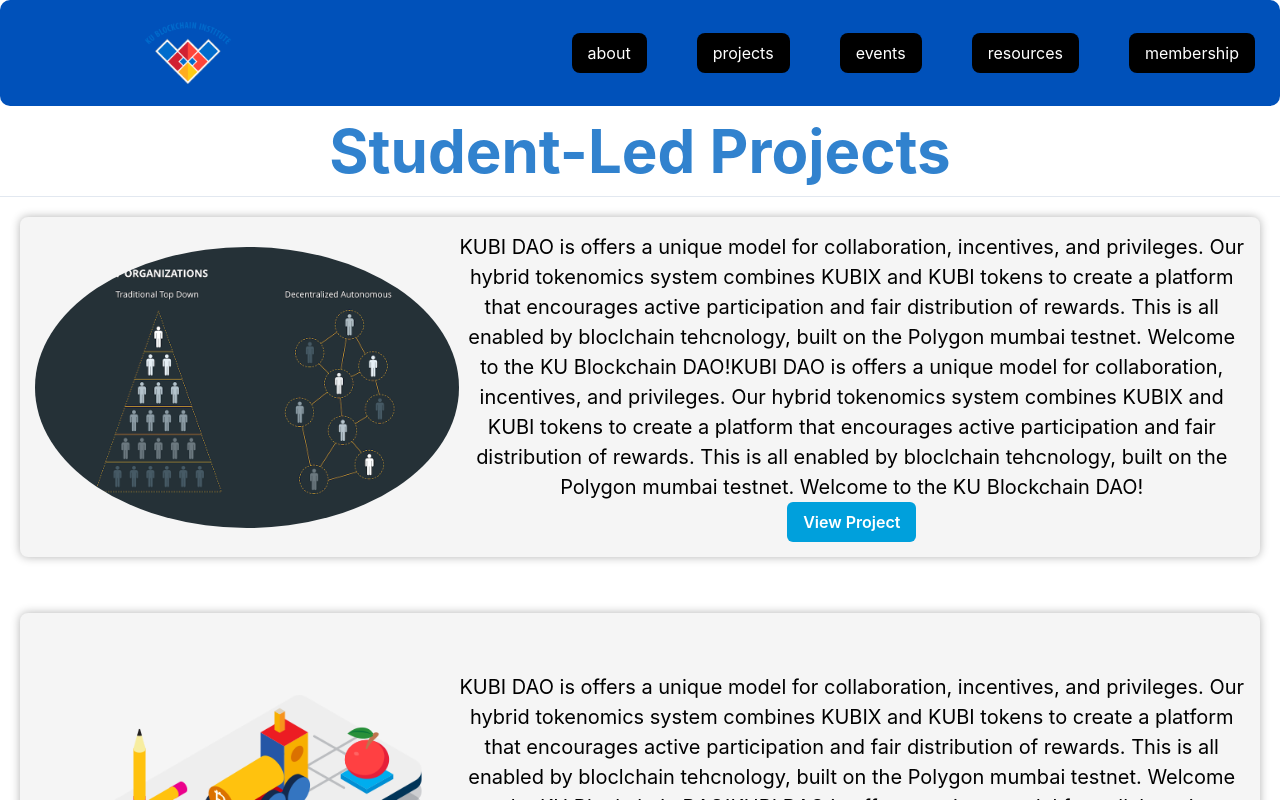
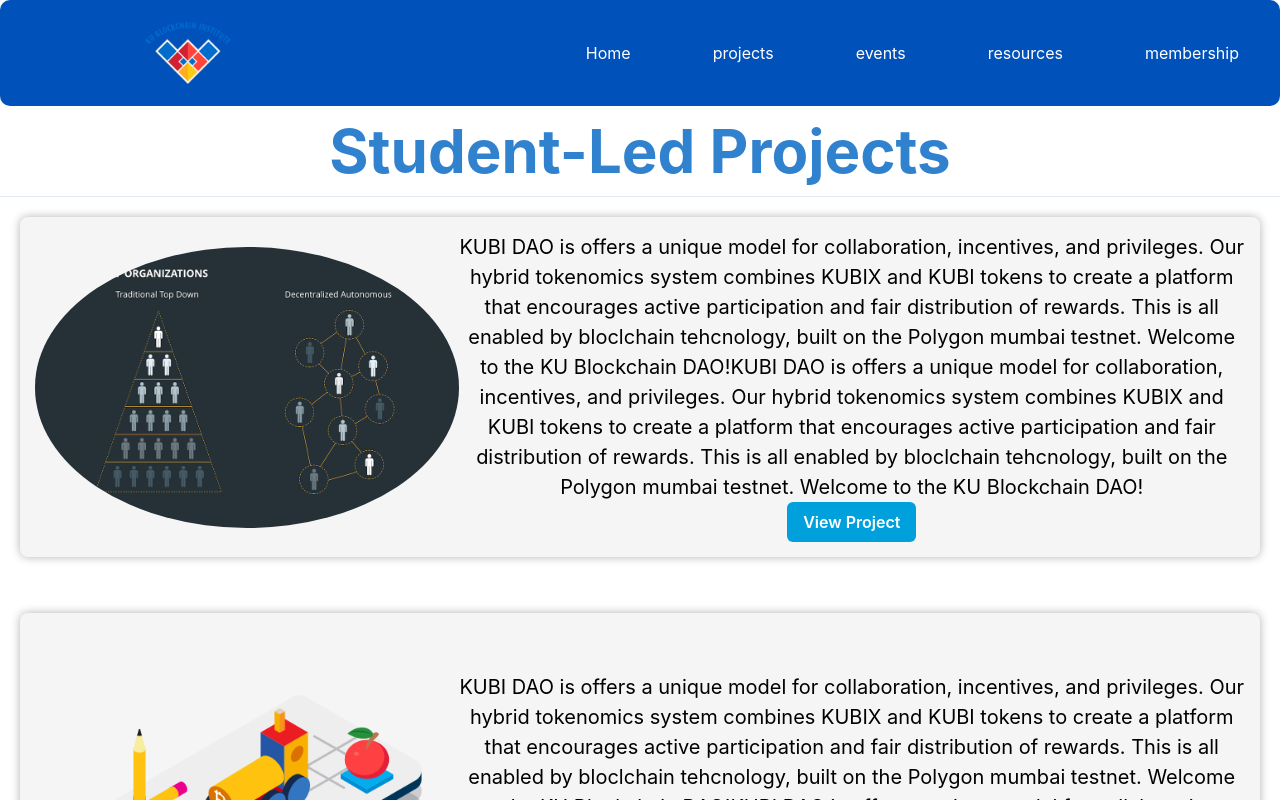
Before and after one commit to KU-Blockchain/kubi-website, a Next.js app: page /projects in a window 1280 px wide. Shown: the top 800 px of the page. Built offline with nearby package versions, Linux system fonts and the light colour scheme.

Commit message:
Shifted button classes to navbar module

```diff
--- a/src/components/ImageSlider.js
+++ b/src/components/ImageSlider.js
@@ -9,6 +9,7 @@
 const ImageCarousel = ({ images }) => {
 
   const [index, setIndex]=useState(0);
+
 
   function nextIndex(){
     addclass()
--- a/src/components/Navbar.js
+++ b/src/components/Navbar.js
@@ -29,8 +29,8 @@
       </Link>
 
       <div className={isDrawerOpen ? styles.drawer : styles.rightMenu}>
-        <Link href="/#about" className={styles.drawerItem}>
-          <SolidColorButton title="about" />
+        <Link href="/" className={styles.drawerItem}>
+          <SolidColorButton title="Home" />
         </Link>
         <Link href="/projects" className={styles.drawerItem}>
           <SolidColorButton title="projects" />
--- a/src/components/Navbar.module.css
+++ b/src/components/Navbar.module.css
@@ -9,6 +9,7 @@
     background-color: #0051ba;
     border-radius: 10px;
   }
+
 
   .rightMenu {
     display: flex;
@@ -54,6 +55,35 @@
         justify-content: center;
 
   }
+  /*Button Styles Navbar*/
+  .button {
+    border-radius: 8px;
+    padding: 8px 16px;
+    background-color: #0051ba;
+    color: white;
+    cursor: pointer;
+
+
+  }
+
+  .button:hover {
+    background-color: black;
+    color: red;
+  }
+  .buttonLink {
+    display: inline-block;
+    border-radius: 8px;
+    padding: 8px 16px;
+    color: white;
+    cursor: pointer;
+    text-decoration: none;
+
+
+  }
+
+  .buttonLink:hover {
+    color: white;
+  }
   /* Media Queries */
   @media (max-width: 768px) {
     .rightMenu {
--- a/src/components/SolidColorButton.js
+++ b/src/components/SolidColorButton.js
@@ -1,13 +1,13 @@
 import React from "react";
 import { Link } from "@chakra-ui/react";
-
+import navStyles from "./Navbar.module.css";
 const OutlineButton = ({ title, onClick, link, textColor = "white" }) => {
   if (link) {
     return (
       <Link
+        className={navStyles.buttonLink}
         href={link}
         style={{
-          ...styles.buttonLink,
           color: textColor,
         }}
 
@@ -19,13 +19,13 @@
 
   if (onClick && typeof onClick === "function") {
     return (
-      <button style={styles.button} onClick={onClick}>
+      <button className={navStyles.button} onClick={onClick}>
         {title}
       </button>
     );
   }
 
-  return <button style={styles.button}>{title}</button>;
+  return <button className={navStyles.button}>{title}</button>;
 };
 
 export default OutlineButton;
@@ -33,8 +33,8 @@
   button: {
     borderRadius: "8px",
     padding: "8px 16px",
-    backgroundColor: "black",
-    color: "white",
+    backgroundColor: "#0051ba",
+    color: "red",
     cursor: "pointer",
     "&:hover": {
       backgroundColor: "black",
@@ -45,13 +45,11 @@
     display: "inline-block",
     borderRadius: "8px",
     padding: "8px 16px",
-    backgroundColor: "black",
     color: "white",
     cursor: "pointer",
     textDecoration: "none",
 
     "&:hover": {
-      backgroundColor: "black",
       color: "white",
     },
   },
```
